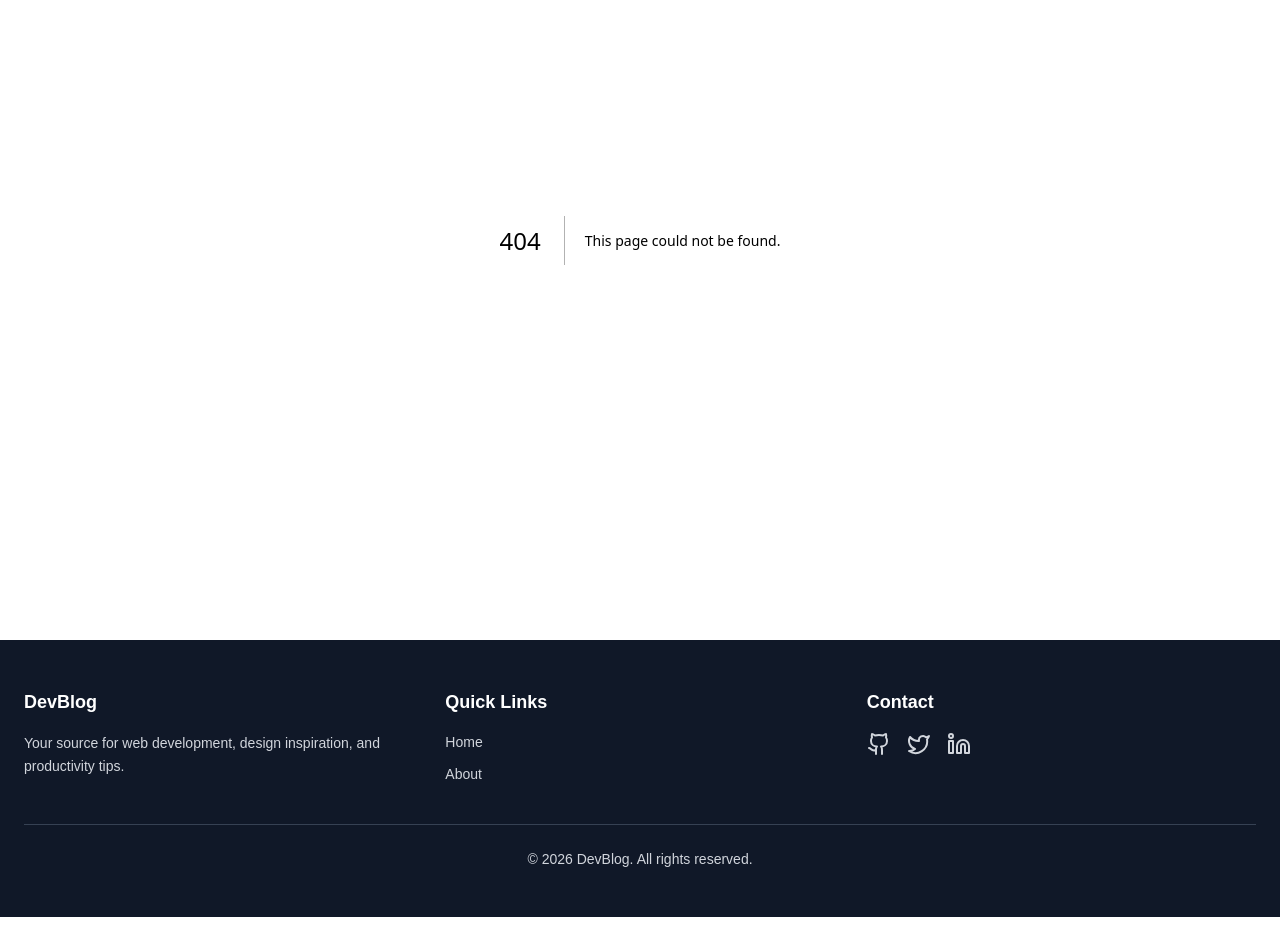
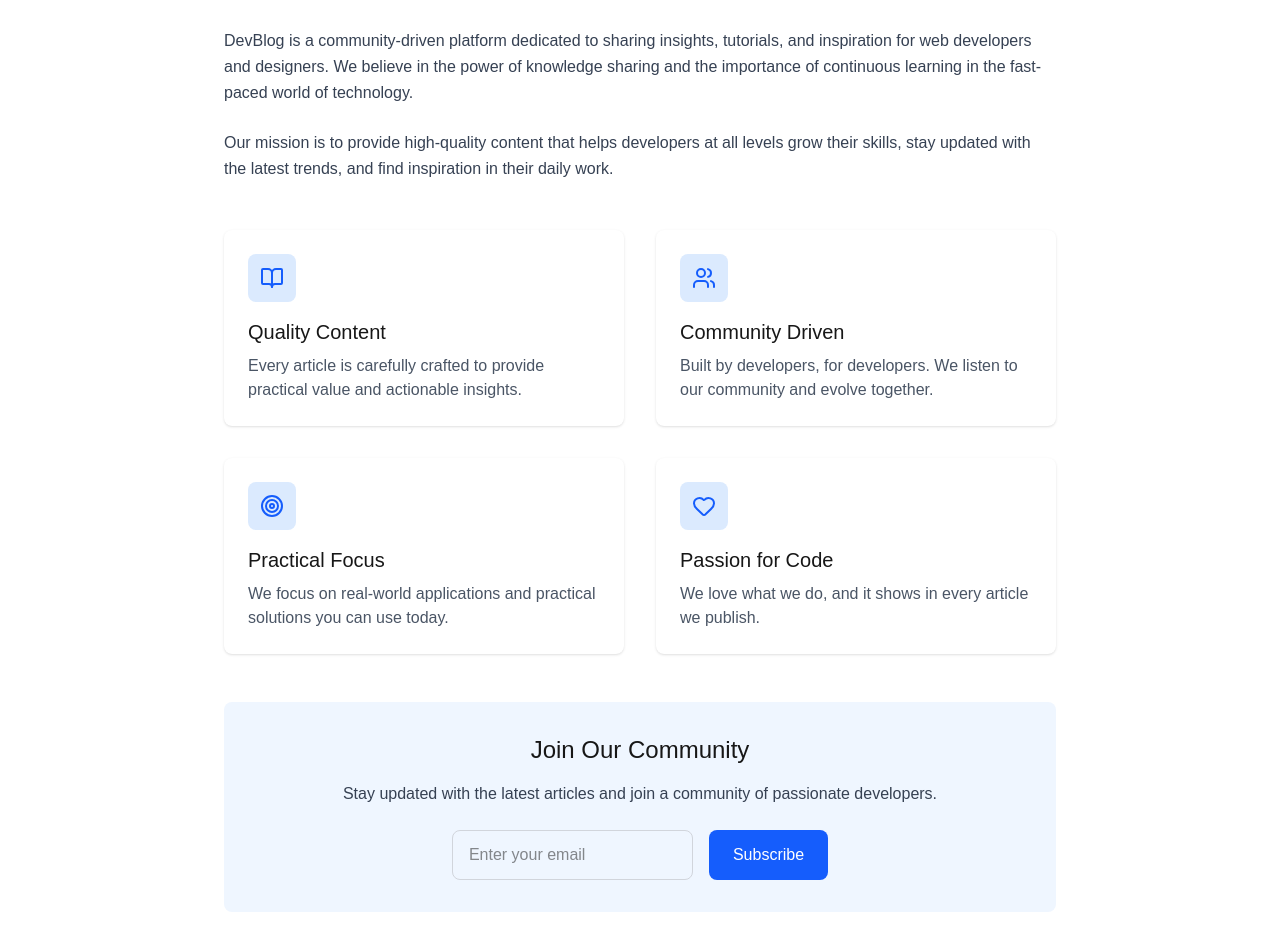
Before and after one commit to Khan-Shuvo/devblog, a Next.js app: page /about in a window 1280 px wide. Before the commit this address had no page. Shown: the part 220-1172 px from the top of the page. Before the commit the page ends 1137 px from the top, so only its background shows below. Built offline with nearby package versions, Linux system fonts and the light colour scheme.

Commit message:
feat(about) desing about section

```diff
--- /dev/null
+++ b/src/app/about/page.tsx
@@ -0,0 +1,116 @@
+'use client'
+import { BookOpen, Users, Target, Heart } from 'lucide-react';
+import { motion } from 'motion/react';
+
+export default function About() {
+  const features = [
+    {
+      icon: BookOpen,
+      title: 'Quality Content',
+      description: 'Every article is carefully crafted to provide practical value and actionable insights.'
+    },
+    {
+      icon: Users,
+      title: 'Community Driven',
+      description: 'Built by developers, for developers. We listen to our community and evolve together.'
+    },
+    {
+      icon: Target,
+      title: 'Practical Focus',
+      description: 'We focus on real-world applications and practical solutions you can use today.'
+    },
+    {
+      icon: Heart,
+      title: 'Passion for Code',
+      description: 'We love what we do, and it shows in every article we publish.'
+    }
+  ];
+
+  return (
+    <div className="max-w-4xl mx-auto px-4 sm:px-6 lg:px-8 py-12">
+      <motion.div
+        initial={{ opacity: 0, y: -20 }}
+        animate={{ opacity: 1, y: 0 }}
+        transition={{ duration: 0.6 }}
+        className="text-center mb-12"
+      >
+        <h1 className="text-4xl md:text-5xl mb-4">About DevBlog</h1>
+        <p className="text-xl text-gray-600">
+          Where developers share knowledge and inspire each other
+        </p>
+      </motion.div>
+
+      <motion.div
+        initial={{ opacity: 0 }}
+        animate={{ opacity: 1 }}
+        transition={{ delay: 0.2, duration: 0.6 }}
+        className="prose prose-lg max-w-none mb-12"
+      >
+        <p className="text-gray-700 leading-relaxed mb-6">
+          DevBlog is a community-driven platform dedicated to sharing insights, tutorials,
+          and inspiration for web developers and designers. We believe in the power of
+          knowledge sharing and the importance of continuous learning in the fast-paced
+          world of technology.
+        </p>
+        <p className="text-gray-700 leading-relaxed mb-6">
+          Our mission is to provide high-quality content that helps developers at all
+          levels grow their skills, stay updated with the latest trends, and find
+          inspiration in their daily work.
+        </p>
+      </motion.div>
+
+      <div className="grid grid-cols-1 md:grid-cols-2 gap-8 mb-12">
+        {features.map((feature, index) => {
+          const Icon = feature.icon;
+          return (
+            <motion.div
+              key={feature.title}
+              initial={{ opacity: 0, y: 20 }}
+              animate={{ opacity: 1, y: 0 }}
+              transition={{ delay: 0.3 + index * 0.1, duration: 0.5 }}
+              whileHover={{ scale: 1.02, y: -5 }}
+              className="bg-white p-6 rounded-lg shadow-sm"
+            >
+              <motion.div
+                whileHover={{ rotate: 360 }}
+                transition={{ duration: 0.5 }}
+                className="w-12 h-12 bg-blue-100 rounded-lg flex items-center justify-center mb-4"
+              >
+                <Icon className="w-6 h-6 text-blue-600" />
+              </motion.div>
+              <h3 className="text-xl mb-2">{feature.title}</h3>
+              <p className="text-gray-600">{feature.description}</p>
+            </motion.div>
+          );
+        })}
+      </div>
+
+      <motion.div
+        initial={{ opacity: 0, y: 20 }}
+        animate={{ opacity: 1, y: 0 }}
+        transition={{ delay: 0.7, duration: 0.6 }}
+        className="bg-blue-50 p-8 rounded-lg text-center"
+      >
+        <h2 className="text-2xl mb-4">Join Our Community</h2>
+        <p className="text-gray-700 mb-6">
+          Stay updated with the latest articles and join a community of passionate developers.
+        </p>
+        <div className="flex flex-col sm:flex-row gap-4 justify-center">
+          <motion.input
+            whileFocus={{ scale: 1.02 }}
+            type="email"
+            placeholder="Enter your email"
+            className="px-4 py-3 rounded-lg border border-gray-300 focus:outline-none focus:ring-2 focus:ring-blue-500 focus:border-transparent"
+          />
+          <motion.button
+            whileHover={{ scale: 1.05 }}
+            whileTap={{ scale: 0.95 }}
+            className="px-6 py-3 bg-blue-600 text-white rounded-lg hover:bg-blue-700 transition-colors"
+          >
+            Subscribe
+          </motion.button>
+        </div>
+      </motion.div>
+    </div>
+  );
+}
```
